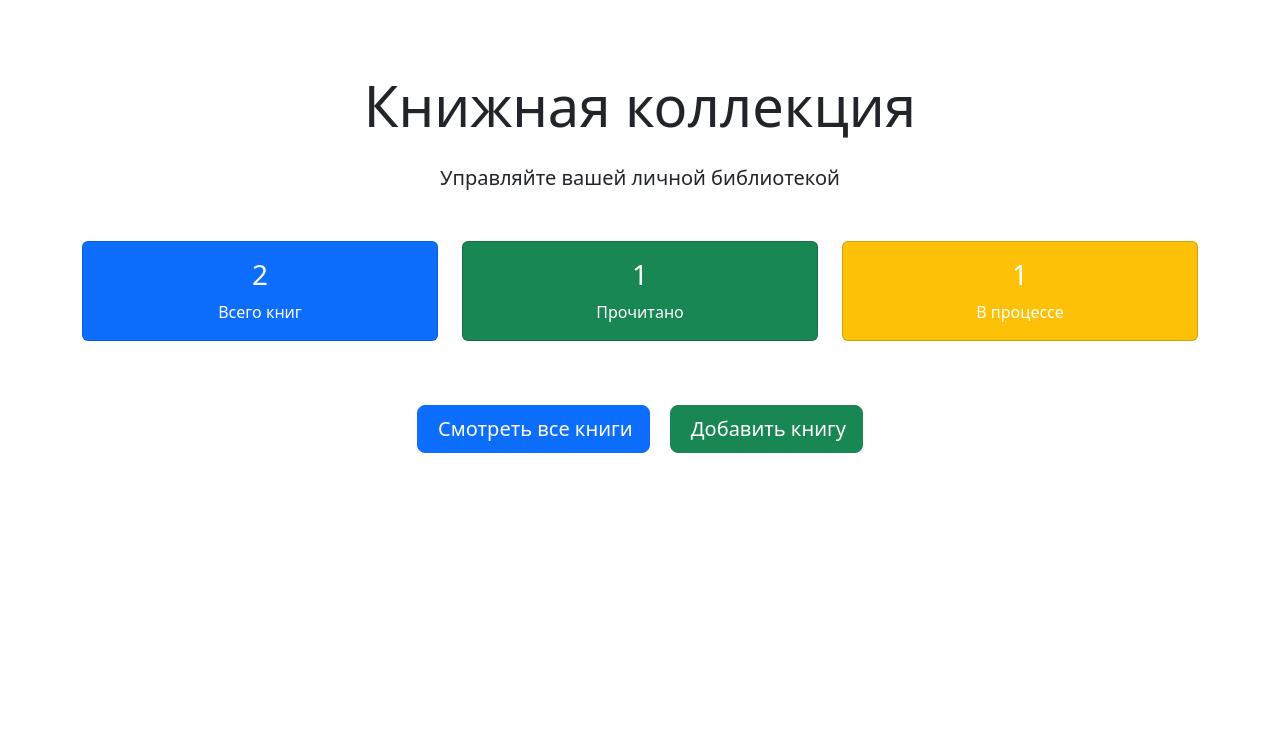
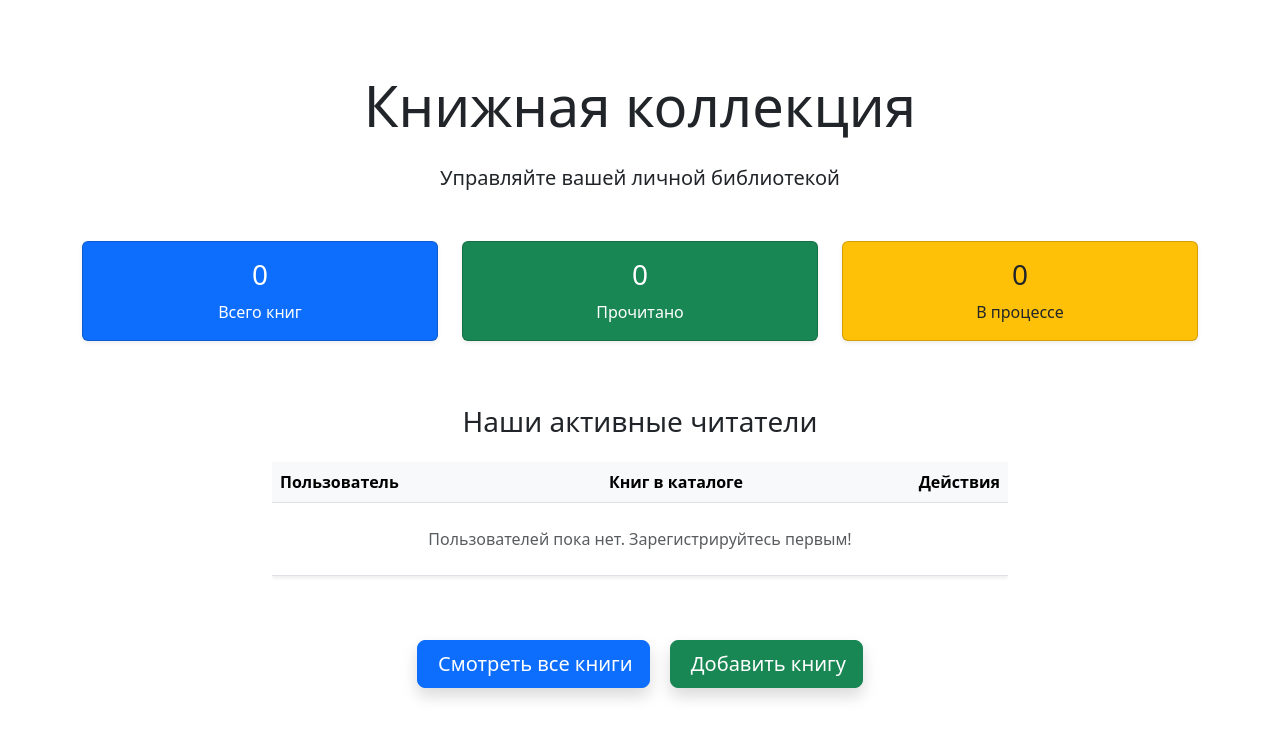
Before and after one commit to CrassusPiscis/Lab_11, a Flask app: page / in a window 1280 px wide. Shown: the part 56-800 px from the top of the page. Run offline with Flask 3, Linux system fonts and the light colour scheme.

Commit message:
Созданы модели, добавлена логика в index.html

```diff
--- a/app/routes.py
+++ b/app/routes.py
@@ -1,84 +1,28 @@
-from flask import Blueprint, render_template, request, redirect, url_for, flash
-
+from flask import Blueprint, render_template
+from app.models import User, Book
 
 bp = Blueprint('main', __name__)
 
-
-# Временное хранилище книг (будет заменено на БД после feature/models)
-temporary_books = [
-    {
-        'id': 1,
-        'title': 'Мастер и Маргарита',
-        'author': 'Михаил Булгаков',
-        'year': 1967,
-        'genre': 'Роман',
-        'status': 'read',
-        'description': 'Классика русской литературы о добре и зле'
-    },
-    {
-        'id': 2,
-        'title': 'Преступление и наказание',
-        'author': 'Федор Достоевский',
-        'year': 1866,
-        'genre': 'Роман',
-        'status': 'reading',
-        'description': 'Психологический роман о преступлении и наказании'
-    }
-]
-
-
 @bp.route('/')
 def index():
-    """Главная страница"""
+    """Главная страница: список пользователей и кол-во их книг"""
+    users = User.query.all()
+
     stats = {
-        'total_books': len(temporary_books),
-        'read_books': len([b for b in temporary_books if b['status'] == 'read']),
-        'reading_books': len([b for b in temporary_books if b['status'] == 'reading'])
+        'total_books': Book.query.count(),
+        'read_books': Book.query.filter_by(reading_status='прочитана').count(),
+        'reading_books': Book.query.filter_by(reading_status='читаю').count()
     }
 
-    return render_template('index.html',
-                           title='Главная',
-                           stats=stats,
-                           recent_books=temporary_books[:2])
+    return render_template('index.html', title='Главная', users=users, stats=stats)
 
 @bp.route('/books')
-@bp.route('/books')
 def books():
-    """Страница каталога книг"""
-    return render_template('books.html',
-                          title='Мои книги',
-                          books=temporary_books,
-                          book_count=len(temporary_books))
+    """Просмотр всех книг (для примера)"""
+    all_books = Book.query.all()
+    return render_template('books.html', title='Все книги', books=all_books)
 
-
-@bp.route('/add_book', methods=['GET', 'POST'])
+@bp.route('/add_book')
 def add_book():
-    """Страница добавления книги"""
-    if request.method == 'POST':
-        # Получаем данные из формы
-        book_data = {
-            'id': len(temporary_books) + 1,
-            'title': request.form.get('title', '').strip(),
-            'author': request.form.get('author', '').strip(),
-            'year': request.form.get('year', 'Не указан'),
-            'genre': request.form.get('genre', 'Не указан'),
-            'status': request.form.get('status', 'reading'),
-            'description': request.form.get('description', 'Описание отсутствует')
-        }
-
-        # Проверяем обязательные поля
-        if not book_data['title'] or not book_data['author']:
-            flash('Пожалуйста, заполните название и автора книги', 'warning')
-            return render_template('add_book.html', title='Добавить книгу')
-
-        # Добавляем книгу во временное хранилище
-        temporary_books.append(book_data)
-
-        # Сообщение об успехе
-        flash(f'Книга "{book_data["title"]}" успешно добавлена!', 'success')
-
-        # Перенаправляем на страницу книг
-        return redirect(url_for('main.books'))
-
-    # GET запрос - просто показываем форму
+    # Пока оставляем заглушкой, тут будет логика формы (WTForms)
     return render_template('add_book.html', title='Добавить книгу')
--- a/app/templates/index.html
+++ b/app/templates/index.html
@@ -7,40 +7,76 @@
     <h1 class="display-4 mb-4">Книжная коллекция</h1>
     <p class="lead mb-5">Управляйте вашей личной библиотекой</p>
 
-    <!-- Статистика -->
     <div class="row mb-5">
         <div class="col-md-4 mb-3">
-            <div class="card bg-primary text-white">
+            <div class="card bg-primary text-white shadow-sm">
                 <div class="card-body">
-                    <h3>{{ stats.total_books if stats else 0 }}</h3>
+                    <h3>{{ stats.total_books }}</h3>
                     <p class="mb-0">Всего книг</p>
                 </div>
             </div>
         </div>
         <div class="col-md-4 mb-3">
-            <div class="card bg-success text-white">
+            <div class="card bg-success text-white shadow-sm">
                 <div class="card-body">
-                    <h3>{{ stats.read_books if stats else 0 }}</h3>
+                    <h3>{{ stats.read_books }}</h3>
                     <p class="mb-0">Прочитано</p>
                 </div>
             </div>
         </div>
         <div class="col-md-4 mb-3">
-            <div class="card bg-warning text-white">
+            <div class="card bg-warning text-dark shadow-sm">
                 <div class="card-body">
-                    <h3>{{ stats.reading_books if stats else 0 }}</h3>
+                    <h3>{{ stats.reading_books }}</h3>
                     <p class="mb-0">В процессе</p>
                 </div>
             </div>
         </div>
     </div>
 
-    <!-- Кнопки действий -->
-    <div class="mt-5">
-        <a href="{{ url_for('main.books') }}" class="btn btn-primary btn-lg mx-2">
+    <div class="row mb-5">
+        <div class="col-md-8 offset-md-2 text-start">
+            <h3 class="mb-4 text-center">Наши активные читатели</h3>
+            <div class="table-responsive">
+                <table class="table table-hover align-middle shadow-sm">
+                    <thead class="table-light">
+                    <tr>
+                        <th>Пользователь</th>
+                        <th class="text-center">Книг в каталоге</th>
+                        <th class="text-end">Действия</th>
+                    </tr>
+                    </thead>
+                    <tbody>
+                    {% for user in users %}
+                    <tr>
+                        <td><strong>{{ user.username }}</strong></td>
+                        <td class="text-center">
+                                <span class="badge bg-secondary rounded-pill">
+                                    {{ user.books.count() }}
+                                </span>
+                        </td>
+                        <td class="text-end">
+                            <a href="#" class="btn btn-sm btn-outline-primary">Просмотр</a>
+                        </td>
+                    </tr>
+                    {% else %}
+                    <tr>
+                        <td colspan="3" class="text-center text-muted py-4">
+                            Пользователей пока нет. Зарегистрируйтесь первым!
+                        </td>
+                    </tr>
+                    {% endfor %}
+                    </tbody>
+                </table>
+            </div>
+        </div>
+    </div>
+
+    <div class="mt-2">
+        <a href="{{ url_for('main.books') }}" class="btn btn-primary btn-lg mx-2 shadow">
             <i class="bi bi-book me-1"></i>Смотреть все книги
         </a>
-        <a href="{{ url_for('main.add_book') }}" class="btn btn-success btn-lg mx-2">
+        <a href="{{ url_for('main.add_book') }}" class="btn btn-success btn-lg mx-2 shadow">
             <i class="bi bi-plus-circle me-1"></i>Добавить книгу
         </a>
     </div>
```
Also changed, not shown: app/models.py (+30 -0 lines), instance/app.db, 2 other files.
